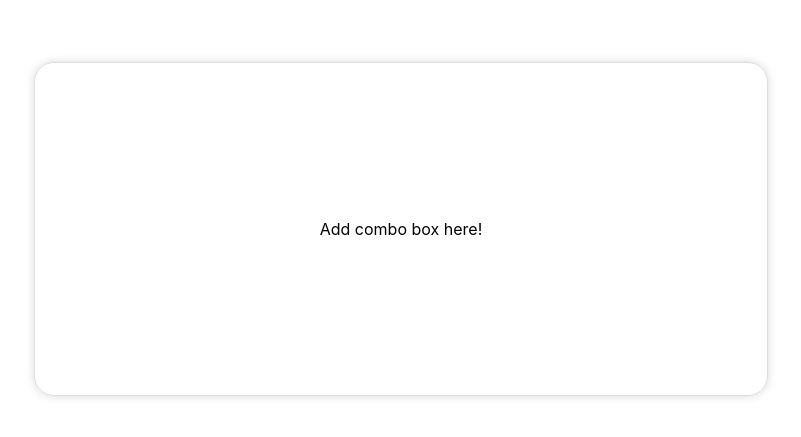
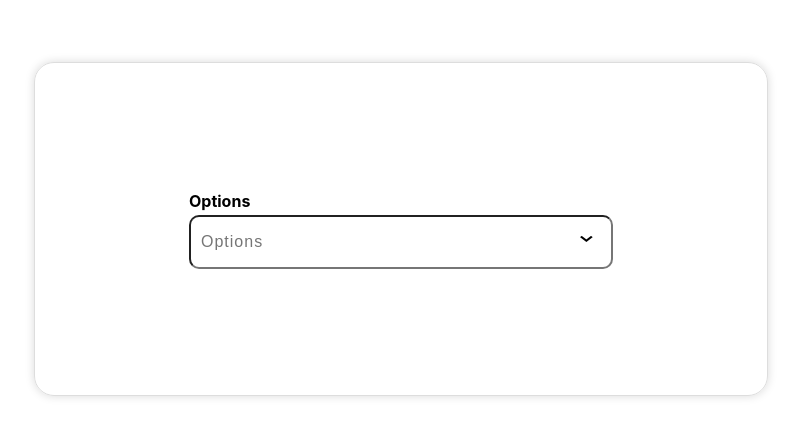
Before and after one commit to trytemelio/frontend-interview-combobox-2024, a React (Vite) app: page / in a window 1280 px wide. Shown: the part 179-616 px from the top of the page, without its empty margins (239-1040 px from the left). Built offline with nearby package versions, Linux system fonts and the light colour scheme.

Commit message:
[Sairam] Comboxbox fix

```diff
--- a/src/combo-box.tsx
+++ b/src/combo-box.tsx
@@ -1,8 +1,78 @@
-// Finish the code here.
-// Feel free to modify any of the code in this project, this is just a starting point if it's helpful.
+import { useEffect, useState, ChangeEvent, KeyboardEvent, FocusEventHandler, MouseEventHandler } from 'react';
+import './index.css';
+import { dropdownData } from './data';
 
-interface ComboBoxProps {}
+export const ComboBox = () => {
+  const [selectedOption, setSelectedOption] = useState<string>('');
+  const [searchText, setSearchText] = useState<string | null>(null);
+  const [hoverId, setHoverId] = useState(-1);
+  const [showOptions, setShowOptions] = useState<boolean>(false);
 
-export const ComboBox = (props: ComboBoxProps) => {
-  return "Add combo box here!";
+  useEffect(() => {
+    window.addEventListener('click', handleBlur);
+    return () => window.removeEventListener('click', handleBlur);
+  }, []);
+
+  const filteredOptions = dropdownData.filter((opt) => opt.label.toLowerCase().includes(searchText?.toLowerCase() || ''));
+
+  const handleChange = (e: ChangeEvent<HTMLInputElement>) => {
+    setSearchText(e.target.value);
+  };
+
+  const handleKeyDown = (e: KeyboardEvent<HTMLInputElement>) => {
+    if(e.key === 'Escape') {
+      handleBlur();
+      (e.target as HTMLAnchorElement).blur();
+    }
+    if(e.key === 'ArrowUp') {
+      if(hoverId !== 0) {
+        setHoverId(hoverId - 1);
+      }
+    }
+    if(e.key === 'ArrowDown') {
+      if(hoverId !== filteredOptions.length - 1) {
+        setHoverId(hoverId + 1);
+      }
+    }
+    if(e.key === 'Enter') {
+      setSelectedOption(filteredOptions[hoverId].label);
+      setShowOptions(false);
+      (e.target as HTMLAnchorElement).blur();
+    }
+  }
+
+  const handleFocus = (e: FocusEventHandler<HTMLInputElement>) => {
+    (e as unknown as MouseEvent).preventDefault();
+    (e as unknown as MouseEvent).stopPropagation();
+    setShowOptions(true);
+  }
+
+  const handleBlur =  () => {
+    setSearchText(null);
+    setShowOptions(false);
+    setHoverId(-1)
+  }
+
+
+
+  const handleOptClick = (e: MouseEventHandler<HTMLInputElement>) => {
+    (e as unknown as MouseEvent).preventDefault();
+    (e as unknown as MouseEvent).stopPropagation();
+    setSelectedOption(e.target.dataset.value || '');
+    setShowOptions(false);
+  }
+
+  return (
+    <div>
+      <div style={{ fontWeight: 'bold', marginBottom: 2 }}>Options</div>
+      <input className='combo' placeholder='Options' onChange={handleChange} onKeyDown={handleKeyDown} onFocus={handleFocus} onClick={(e) => e.stopPropagation()} value={searchText ?? selectedOption} />
+      <div className='arrowContainer'>
+        <div className="arrow">&#x2304;</div>
+      </div>
+      {showOptions && <div className='optionList'>
+        {filteredOptions.length ? filteredOptions.map((opt, id) => <div key={opt.label} data-value={opt.label} className={opt.label === selectedOption ? 'activeOption' : (hoverId === id && 'hoverOption' || '')} onClick={handleOptClick}>{opt.label}</div>)
+        : <div style={{ color: 'lightgray', alignSelf: 'center' }}>No options</div>}
+      </div>}
+    </div>
+  );
 };
--- a/src/index.css
+++ b/src/index.css
@@ -8,3 +8,64 @@
   -webkit-font-smoothing: antialiased;
   -moz-osx-font-smoothing: grayscale;
 }
+
+.combo {
+  width: 400px;
+  height: 50px;
+  font-size: 16px;
+  border-radius: 10px;
+  padding: 0 10px;
+  letter-spacing: 1px;
+}
+
+.arrowContainer {
+  width: 100%;
+  display: flex;
+  justify-content: end;
+}
+.arrow {
+  font-weight: bolder;
+  transform: scaleX(1.3);
+  margin-top: -45px;
+  margin-right: 20px;
+}
+
+.combo:focus {
+  outline: none !important;
+  border: 2px solid blue;
+}
+
+.optionList {
+  display: flex;
+  flex-direction: column;
+  background-color: white;
+  gap: 2px;
+  width: 420px;
+  border: 1px solid lightgray;
+  border-radius: 10px;
+  margin-top: 10px;
+  padding: 10px 0;
+  position: fixed;
+}
+
+.optionList > * {
+  height: 30px;
+  padding: 0 10px;
+  cursor: pointer;
+}
+
+.optionList > *:hover {
+  background-color: aliceblue;
+}
+
+.optionList > *:active {
+  background-color: blue;
+}
+
+.activeOption {
+  background-color: blue !important;
+}
+
+.hoverOption {
+  background-color: aliceblue !important;
+}
```
